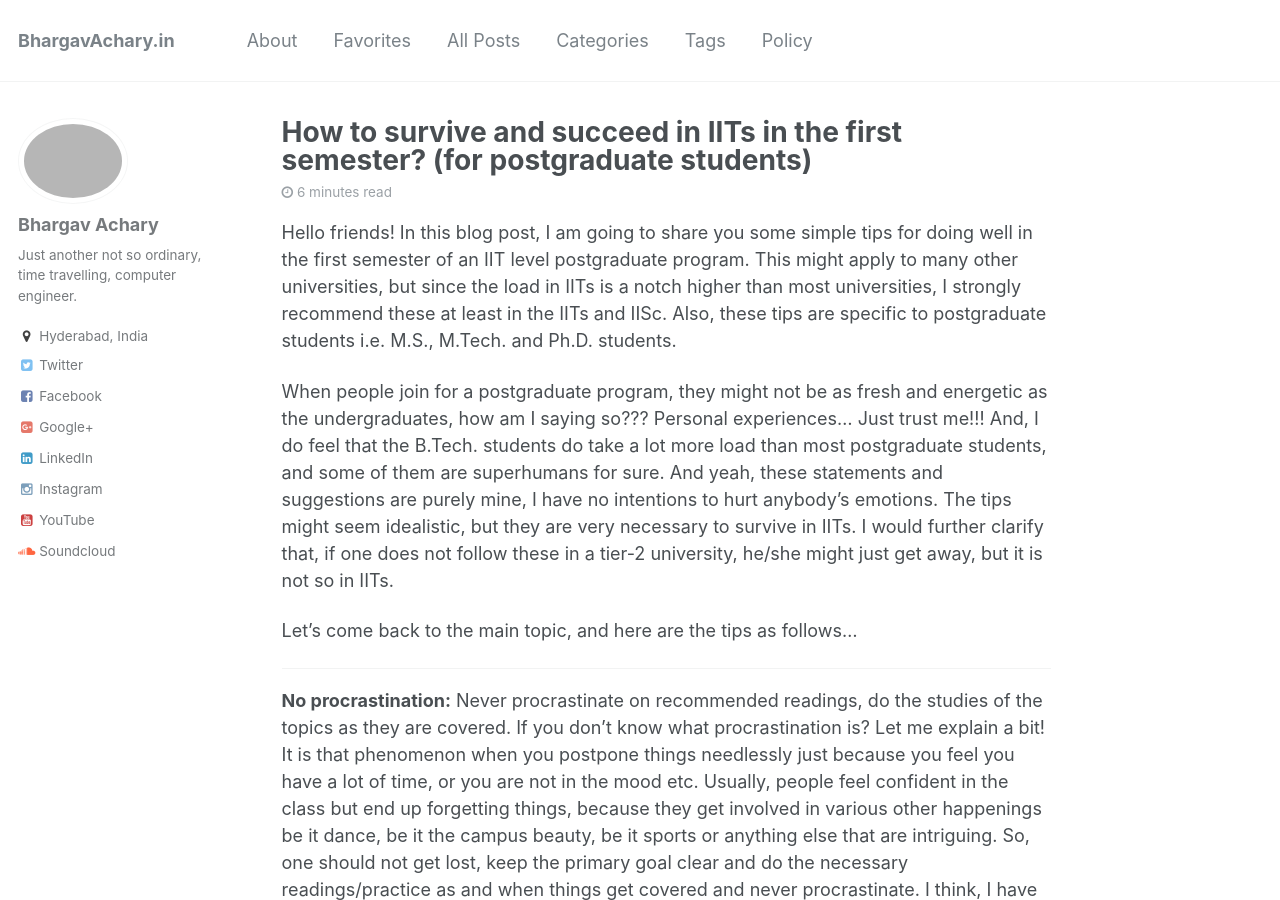
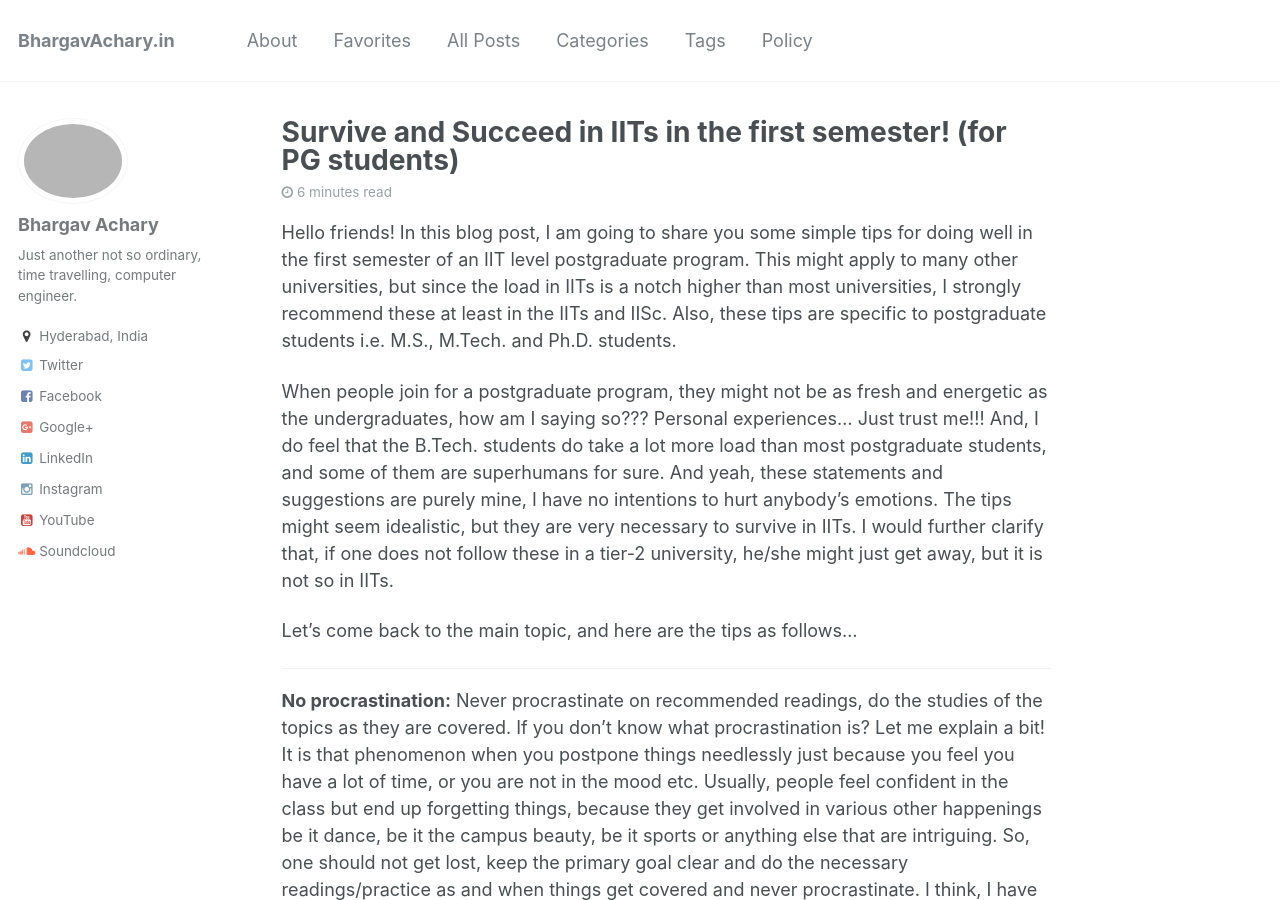
Before and after one commit to bhargavachary/bhargavachary.github.io, a Jekyll site: the page built from _posts/2018-08-26-survival-success-in-iits-first-sem.md, in a window 1280 px wide and 900 px high. Built offline with Jekyll 4.4.1, drawn with Linux system fonts in a browser that asks for light colours; comment, search, counter and statistics services are not loaded.

Commit message:
no message

```diff
--- a/_posts/2018-08-26-survival-success-in-iits-first-sem.md
+++ b/_posts/2018-08-26-survival-success-in-iits-first-sem.md
@@ -1,5 +1,5 @@
 ---
-title: "How to survive and succeed in IITs in the first semester? (for postgraduate students)"
+title: "Survive and Succeed in IITs in the first semester! (for PG students)"
 categories:
   - Society
   - Motivation
```
